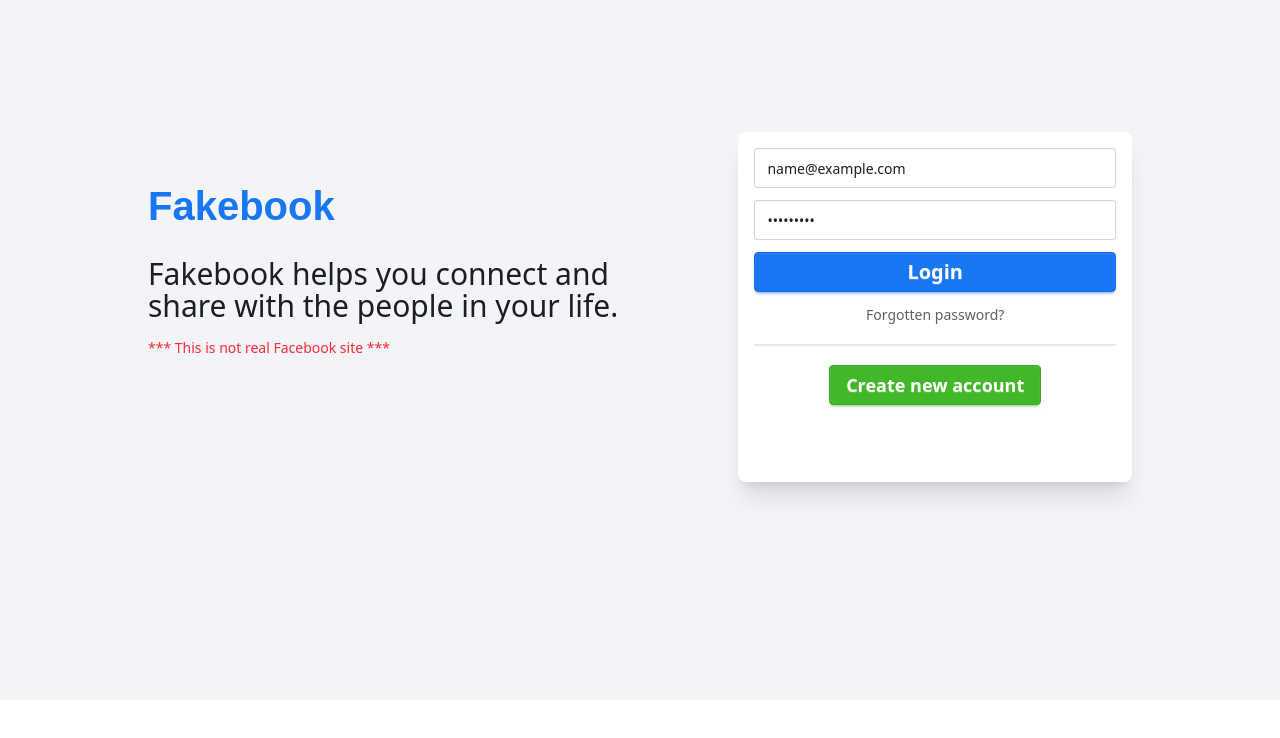
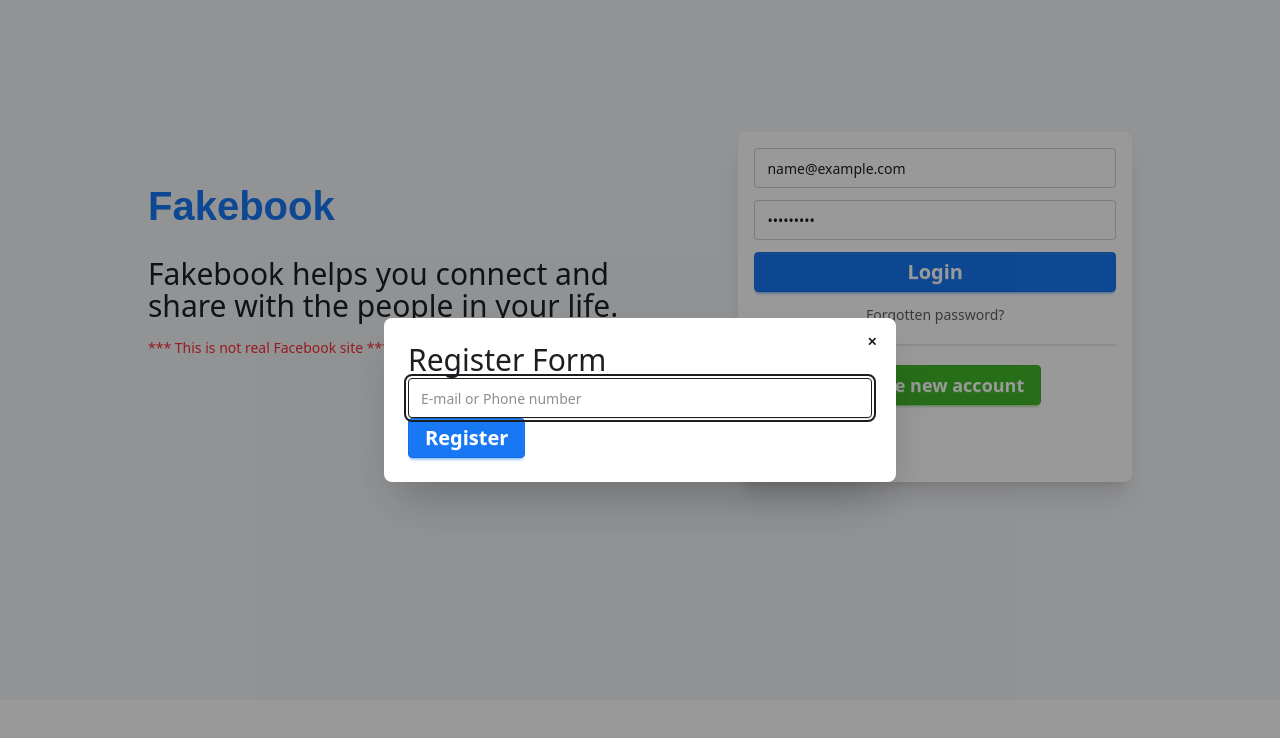
Before and after one commit to tratchapong/cc20-fbprep-web, a React (Vite) app: page / in a window 1280 px wide. Both pictures are taken after typing "name@example.com", "Sample123" into the empty fields and a click on the button "Create new account". Shown: the top 738 px of the page. Built offline with nearby package versions, Linux system fonts and the light colour scheme.

Commit message:
start modal for register form

```diff
--- a/src/pages/Login.jsx
+++ b/src/pages/Login.jsx
@@ -3,6 +3,7 @@ import { FacebookTitle } from '../icons'
 
 function Login() {
   return (
+    <>
       <div className="h-[700px] pt-20 pb-28 bg-[#f2f4f7]">
         <div className="p-5 mx-auto max-w-screen-lg min-h-[540px] flex justify-between max-md:flex-col   ">
           <div className="flex flex-col max-md:items-center max-md:text-center gap-4 mt-20 basis-3/5">
@@ -33,14 +34,33 @@ function Login() {
                     Forgotten password?
                   </p>
                   <div className="divider my-0"></div>
-                <button className='btn btn-secondary text-lg text-white mx-auto'
-                  type='button'>Create new account</button>
+                  <button
+                    className='btn btn-secondary text-lg text-white mx-auto'
+                    type='button'
+                    onClick={() => document.getElementById('register-form').showModal()}
+                  >Create new account</button>
                 </div>
               </form>
             </div>
           </div>
         </div>
       </div>
+      <dialog id="register-form" className="modal">
+        <div className="modal-box">
+          <form onSubmit={e=>e.preventDefault()}>
+            <p className='text-3xl'>Register Form</p>
+            <input
+              type="text"
+              className='input input-bordered w-full'
+              placeholder='E-mail or Phone number' />
+            <button className='btn btn-primary text-xl'>Register</button>
+          </form>
+          <form method="dialog">
+            <button className="btn btn-sm btn-circle btn-ghost absolute right-2 top-2">✕</button>
+          </form>
+        </div>
+      </dialog>
+    </>
   )
 }
 
```
Lines whose indentation alone changed are shown as unchanged.
